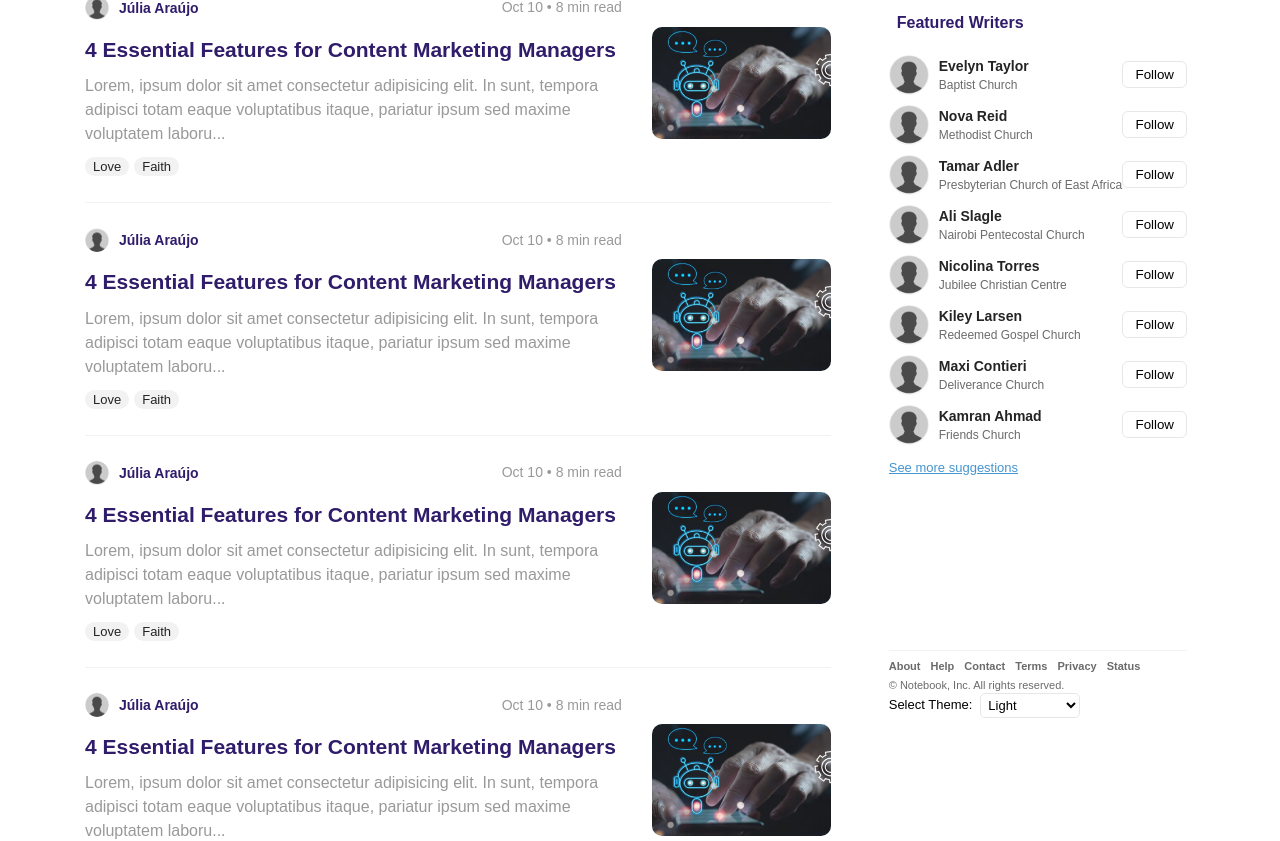
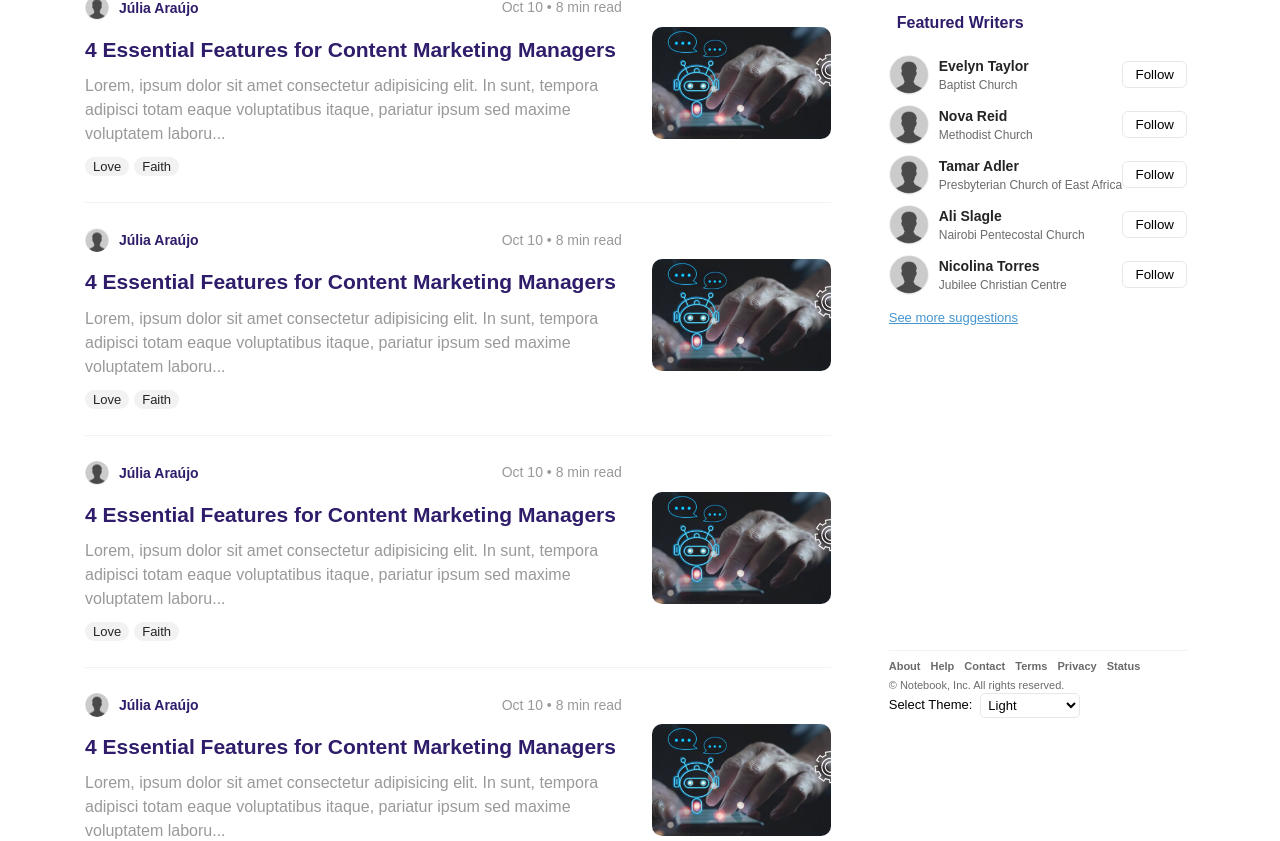
Before and after one commit to Wolleys/notebook, a Next.js app: page / in a window 1280 px wide. Shown: the part 1066-1907 px from the top of the page. Built offline with nearby package versions, Linux system fonts and the light colour scheme; a web font is replaced by a local one.

Commit message:
Only show 5 featured writers

```diff
--- a/components/featuredWriters/index.tsx
+++ b/components/featuredWriters/index.tsx
@@ -25,7 +25,7 @@ const FeaturedWriters = () => {
         Featured Writers
       </h2>
 
-      {writers.map((item) => (
+      {writers.slice(0, 5).map((item) => (
         <div className={styles.writerContainer} key={item.id}>
           <div className={styles.writerAvatar}>
             <Image width={40} height={40} alt="writer" src={writerPic} />
```
